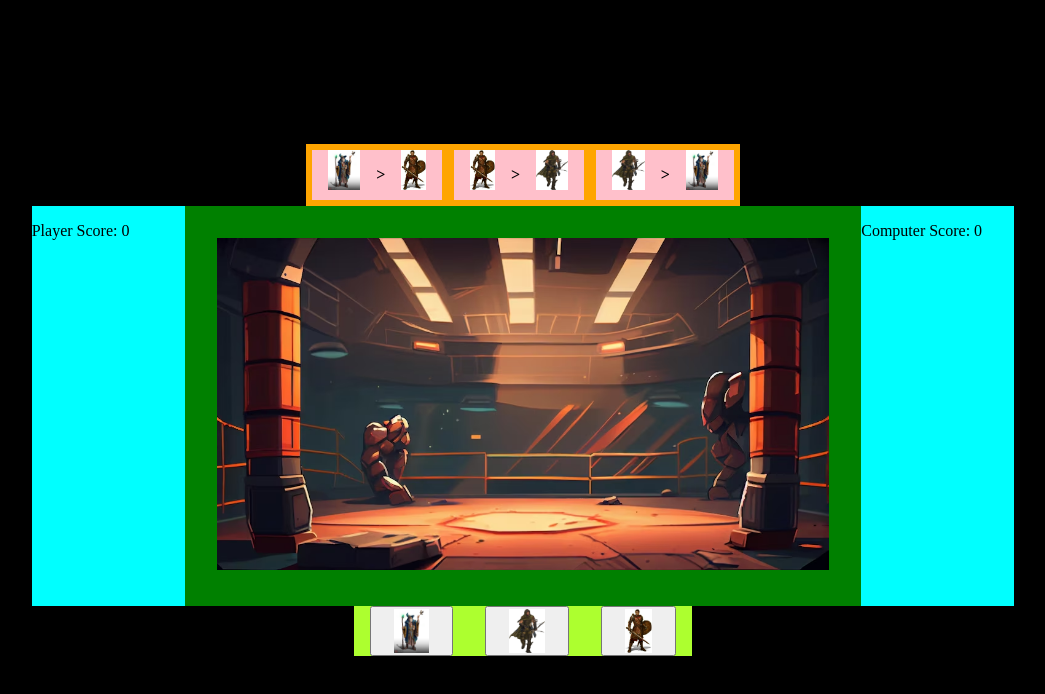
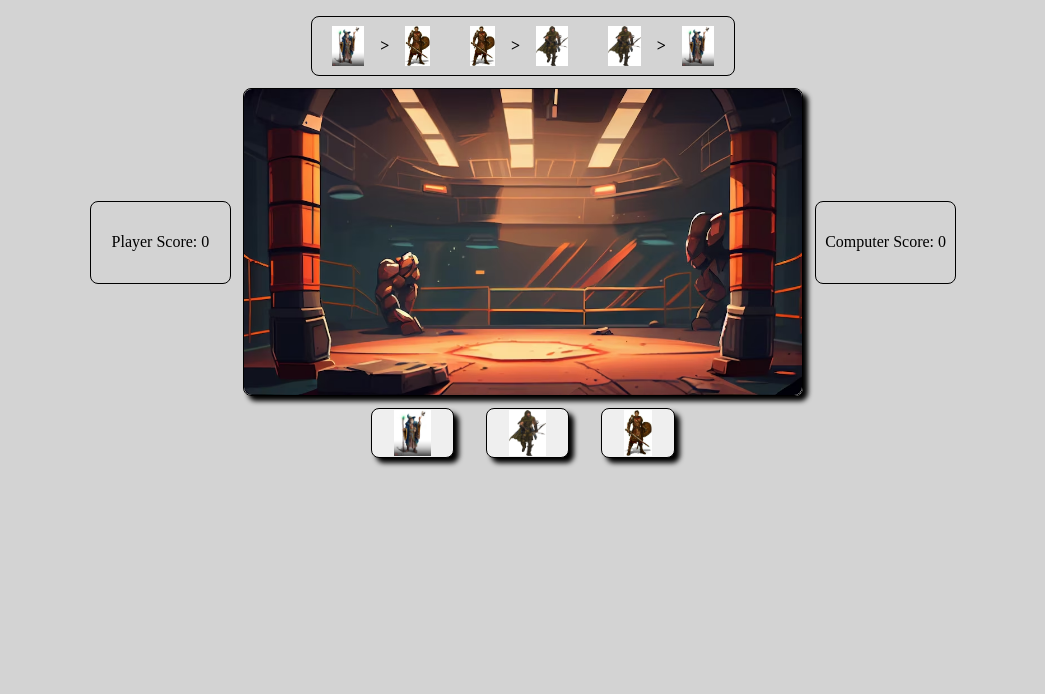
Before and after one commit to Boisset-C/rock-paper-scissors, a plain HTML site: page index.html in a window 1280 px wide. Shown: the whole page, without its empty margins (117-1162 px from the left). Drawn offline with Linux system fonts and the light colour scheme.

Commit message:
Fixed some of  the styling.

```diff
--- a/index.html
+++ b/index.html
@@ -45,5 +45,7 @@
 			</button>
 		</div>
 		<script src="./main.js"></script>
+
+		<div id="game-over-modal"></div>
 	</body>
 </html>
--- a/styles.css
+++ b/styles.css
@@ -4,34 +4,34 @@
 
 html,
 body {
-	height: 100%;
+	height: 100vh;
 	margin: 0;
 	padding: 0;
 	overflow: hidden;
+	background-color: lightgray;
 }
 
 body {
 	display: flex;
 	flex-direction: column;
-	justify-content: center;
-	background-color: black;
 }
 
 #key {
+	border: black 1px solid;
 	display: flex;
 	justify-content: center;
 	align-items: center;
 	align-self: center;
-	background-color: red;
 	border-radius: 8px;
+	margin-top: 1rem;
 }
 
 #key div {
-	border: orange 6px solid;
 	display: flex;
+	align-items: center;
 	justify-content: center;
-	background-color: pink;
-	margin: 4pxrem;
+
+	margin: 4px;
 }
 
 #key img {
@@ -44,30 +44,42 @@ body {
 #screen-container {
 	display: flex;
 	align-self: center;
-	background-color: green;
 }
 
 #screen-container #player-score {
+	display: flex;
+	justify-content: center;
+	align-items: center;
+	align-self: center;
 	flex: 1;
-	background-color: aqua;
+	height: 25%;
+	border: black 1px solid;
+	border-radius: 8px;
 }
 
 #screen-container #computer-score {
+	display: flex;
+	justify-content: center;
+	align-items: center;
+	align-self: center;
 	flex: 1;
-	background-color: aqua;
+	height: 25%;
+	border: black 1px solid;
+	border-radius: 8px;
 }
 
 #screen {
-	align-self: center;
-	background-color: green;
+	border: black 1px solid;
+	box-shadow: 5px 5px 5px black;
 	border-radius: 8px;
 	height: auto;
-	width: 700px;
+	width: 620px;
 	flex: 4;
-	margin: 2rem;
+	margin: 0.75rem;
 }
 
 #screen img {
+	border-radius: 8px;
 	height: 100%;
 	width: 100%;
 }
@@ -75,10 +87,12 @@ body {
 #controls-container {
 	display: flex;
 	align-self: center;
-	background-color: greenyellow;
 }
 
 #controls-container button {
+	border: black 1px solid;
+	box-shadow: 5px 5px 5px black;
+	border-radius: 8px;
 	height: 50px;
 	width: auto;
 	margin-left: 1rem;
@@ -86,8 +100,21 @@ body {
 }
 
 #controls-container img {
+	background-color: slategray;
 	height: 100%;
 	width: auto;
 	margin-left: 1rem;
 	margin-right: 1rem;
 }
+
+#game-over-modal {
+	position: absolute;
+	display: none;
+	top: 50%;
+	left: 50%;
+	transform: translate(-50%, -50%);
+	background-color: aqua;
+	border-radius: 8px;
+	height: 340px;
+	width: 600px;
+}
```
